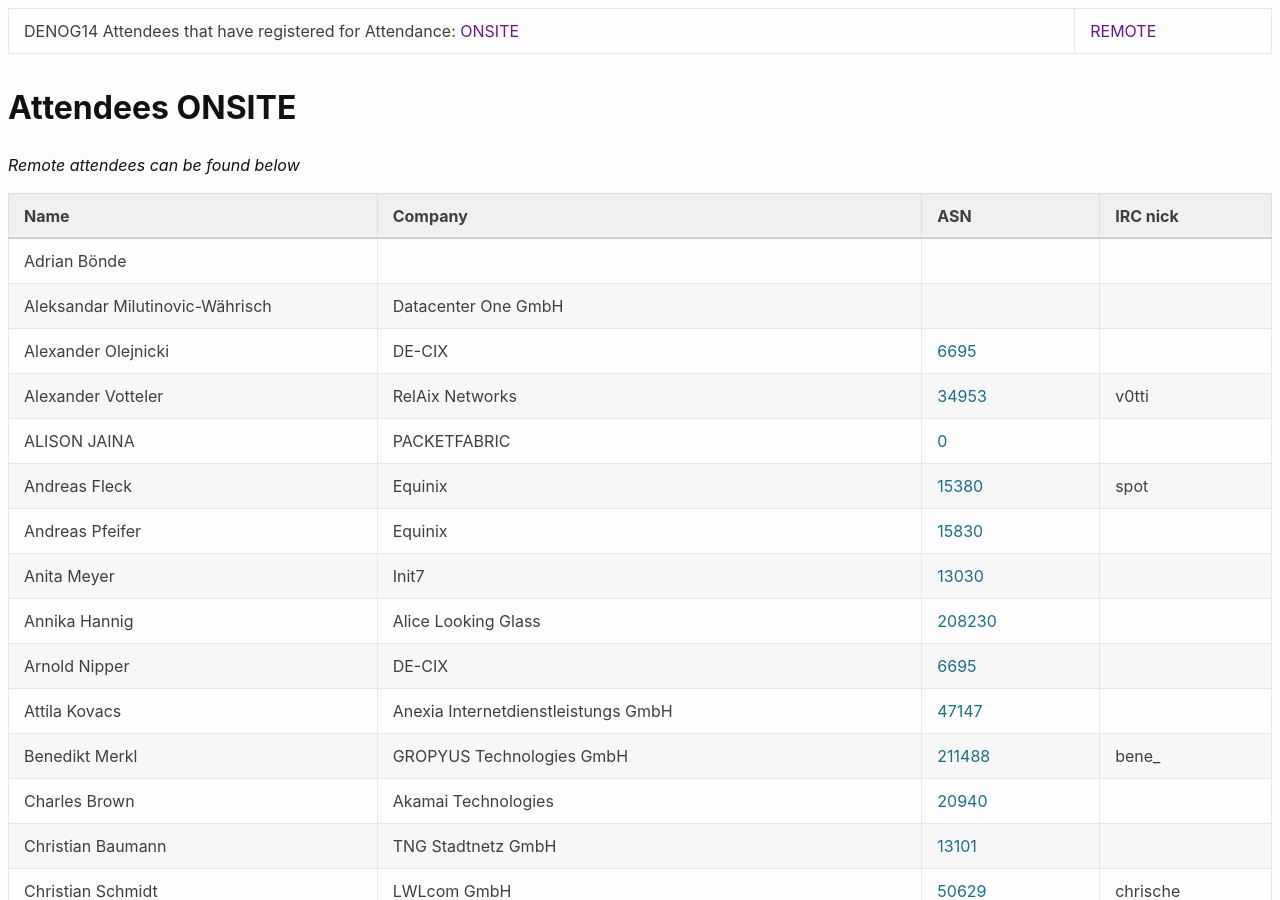
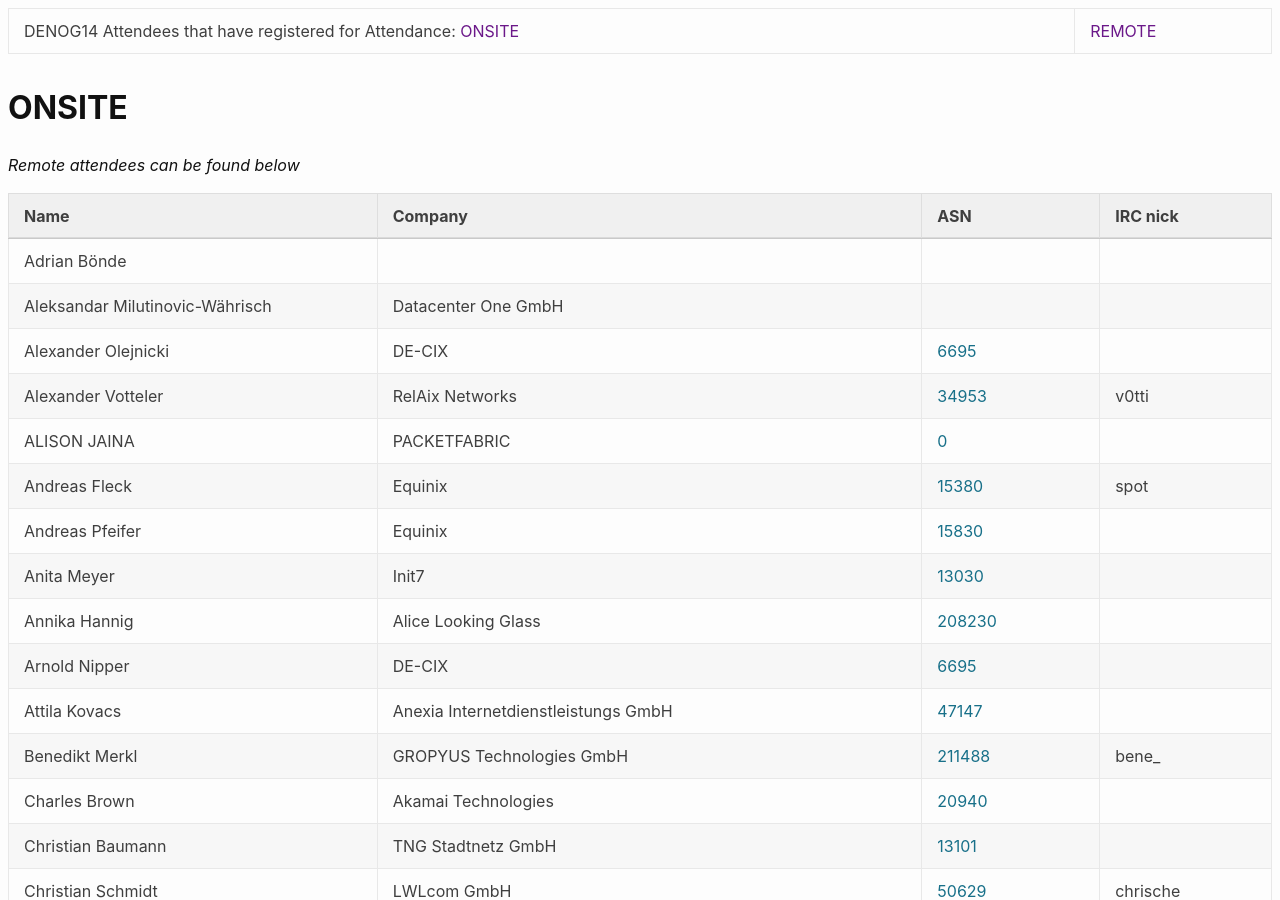
Before and after one commit to denog/pretix-attendeelist, a Jekyll site: the page built from denog14/index.md, in a window 1280 px wide and 900 px high. Built offline with Jekyll 4.4.1, drawn with Linux system fonts in a browser that asks for light colours.

Commit message:
Update index.md

```diff
--- a/denog14/index.md
+++ b/denog14/index.md
@@ -4,7 +4,7 @@
 
 DENOG14 Attendees that have registered for Attendance: [ ONSITE ]() | [ REMOTE ]()
 
-# Attendees ONSITE<br>
+# ONSITE<br>
 <i>Remote attendees can be found below</i>
 <table>
   <thead>
```
